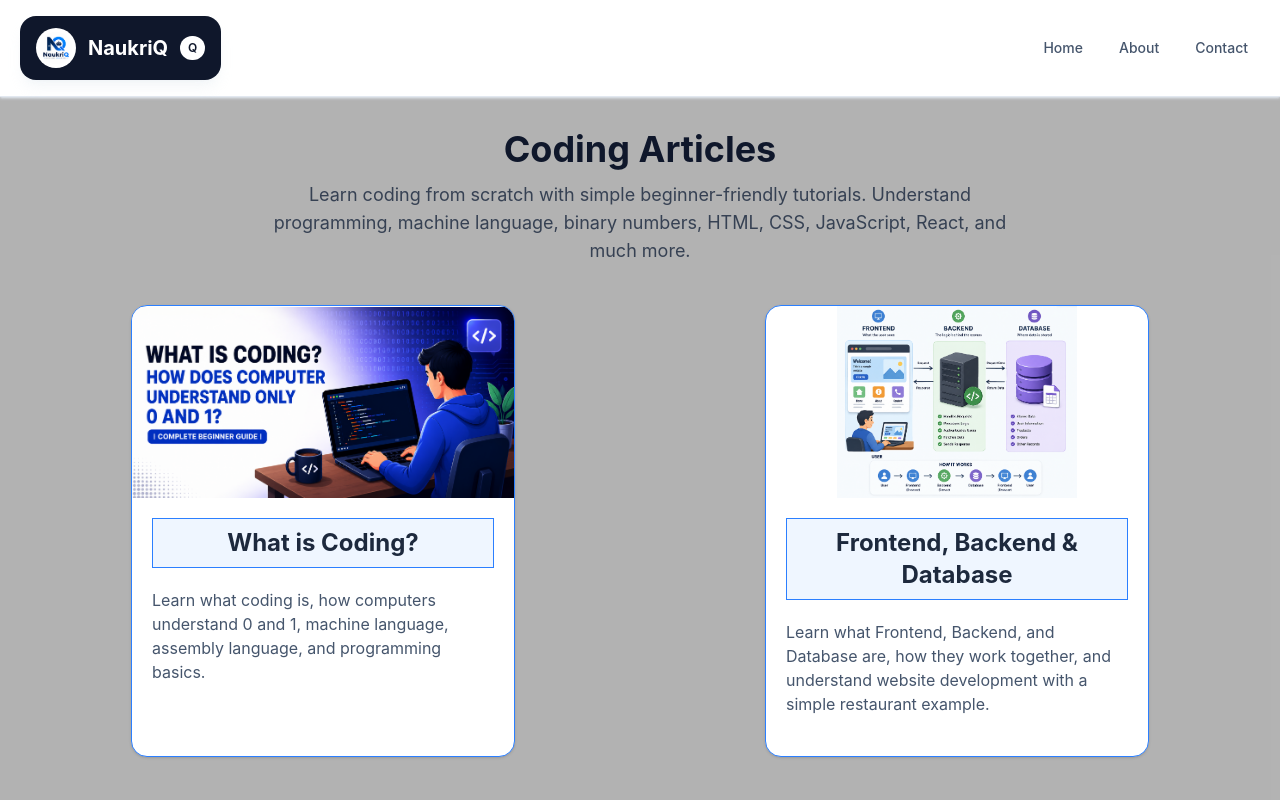
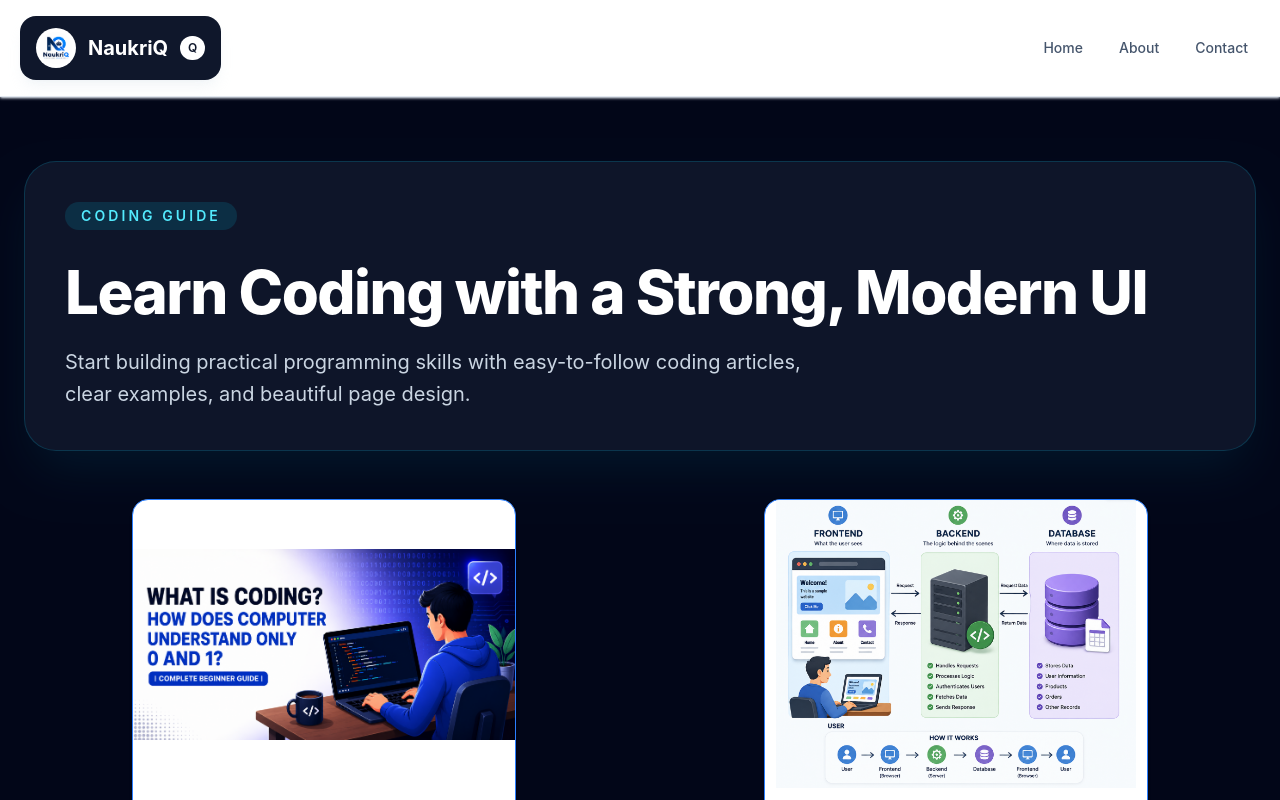
Before and after one commit to RaviYadav761/naukariq, a React (Vite) app: page /CodingArtical in a window 1280 px wide. Shown: the top 800 px of the page. Built offline with nearby package versions, Linux system fonts and the light colour scheme.

Commit message:
chore: add main SVG for CodingDay2 and render it in page

```diff
--- a/src/pages/codingcard/CodingDay2.jsx
+++ b/src/pages/codingcard/CodingDay2.jsx
@@ -1,5 +1,6 @@
 import React from "react";
 import Seo from "../../Components/Seo";
+import mainImg from "./codingimg/codingday2-main.svg";
 
 const CodingDay2 = () => {
 
@@ -19,6 +20,15 @@ const CodingDay2 = () => {
       <main className="bg-slate-400 min-h-screen py-10">
         <article className="w-[90%] md:w-[80%] mx-auto bg-slate-200 rounded-xl shadow-lg p-5 md:p-8">
           <header className="py-8 md:py-14">
+            <div className="mb-6 flex justify-center">
+              <img
+                src={mainImg}
+                alt="Frontend, Backend and Database illustration"
+                className="w-full max-w-4xl rounded-xl object-cover shadow-lg"
+                loading="eager"
+              />
+            </div>
+
             <span className="text-blue-600 font-semibold uppercase">
               Web Development Basics
             </span>
--- a/src/pages/homepagecard/Coding.jsx
+++ b/src/pages/homepagecard/Coding.jsx
@@ -1,23 +1,23 @@
 import Cards from "../../Components/Cards";
 import Seo from "../../Components/Seo";
 import codingday1img from "../codingcard/codingimg/codingday1.png";
-import codingday2img from "../codingcard/codingimg/CodingDay2.png";
+import codingday2img from "../codingcard/codingimg/codingday2.png";
 
-const Movies = () => {
+const CodingArticles = () => {
   const cardData = [
     {
       srcimg: codingday1img,
       name: "What is Coding?",
       path: "/codingday1",
       detailsProd:
-        "Learn what coding is, how computers understand 0 and 1, machine language, assembly language, and programming basics.",
+        "Learn what coding is, how computers understand 0 and 1, and the basics of programming languages.",
     },
     {
       srcimg: codingday2img,
       name: "Frontend, Backend & Database",
       path: "/codingday2",
       detailsProd:
-    "Learn what Frontend, Backend, and Database are, how they work together, and understand website development with a simple restaurant example.",
+        "Discover how frontend, backend, and databases work together to build real websites and apps.",
     },
   ];
 
@@ -25,26 +25,29 @@ const Movies = () => {
     <>
       <Seo
         title="Coding Articles | Learn Programming Step by Step"
-        description="Read beginner-friendly coding tutorials on HTML, CSS, JavaScript, React, machine language, binary language, and programming basics."
-        keywords="coding articles, programming tutorials, HTML, CSS, JavaScript, React, machine language, binary language"
+        description="Read beginner-friendly coding tutorials on HTML, CSS, JavaScript, React, machine language, binary numbers, and programming basics."
+        keywords="coding articles, programming tutorials, HTML, CSS, JavaScript, React, machine language, binary numbers"
         canonical="https://naukriq.me/coding-articles"
         ogTitle="Coding Articles | Learn Programming Step by Step"
         ogDescription="Beginner-friendly coding tutorials and programming basics for students and new developers."
         ogImage="https://naukriq.me/og-image.svg"
       />
 
-      <section className="min-h-screen bg-black/30 pb-10 pt-8" aria-labelledby="coding-articles-heading">
-        <div className="mx-auto max-w-7xl px-6">
-          <header className="mb-10 text-center">
-            <h1 id="coding-articles-heading" className="mb-3 text-4xl font-bold text-slate-900">
-              Coding Articles
+      <section className="min-h-screen bg-slate-950 text-white">
+        <div className="mx-auto max-w-7xl px-6 py-16">
+          <div className="mb-12 overflow-hidden rounded-[2rem] border border-cyan-500/20 bg-slate-900/95 p-10 shadow-2xl shadow-cyan-500/10">
+            <span className="mb-4 inline-flex rounded-full bg-cyan-500/15 px-4 py-1 text-sm font-semibold uppercase tracking-[0.22em] text-cyan-300">
+              Coding Guide
+            </span>
+            <h1 className="mt-4 text-5xl font-extrabold tracking-tight text-white sm:text-6xl">
+              Learn Coding with a Strong, Modern UI
             </h1>
-            <p className="mx-auto max-w-3xl text-lg text-gray-700">
-              Learn coding from scratch with simple beginner-friendly tutorials. Understand programming, machine language, binary numbers, HTML, CSS, JavaScript, React, and much more.
+            <p className="mt-6 max-w-3xl text-xl leading-8 text-slate-300">
+              Start building practical programming skills with easy-to-follow coding articles, clear examples, and beautiful page design.
             </p>
-          </header>
+          </div>
 
-          <div className="flex flex-wrap justify-center gap-9">
+          <div className="grid gap-8 lg:grid-cols-2">
             {cardData.map((card, index) => (
               <Cards
                 key={index}
@@ -52,7 +55,7 @@ const Movies = () => {
                 name={card.name}
                 detailsProd={card.detailsProd}
                 path={card.path}
-                imageClassName="w-[440px] h-48 sm:w-[480px] sm:h-48"
+                imageClassName="w-full h-72"
               />
             ))}
           </div>
@@ -62,7 +65,7 @@ const Movies = () => {
   );
 };
 
-export default Movies;
+export default CodingArticles;
 
 
 
```
Also changed, not shown: src/pages/codingcard/codingimg/codingday2-main.svg (added). Lines whose indentation alone changed are shown as unchanged.
